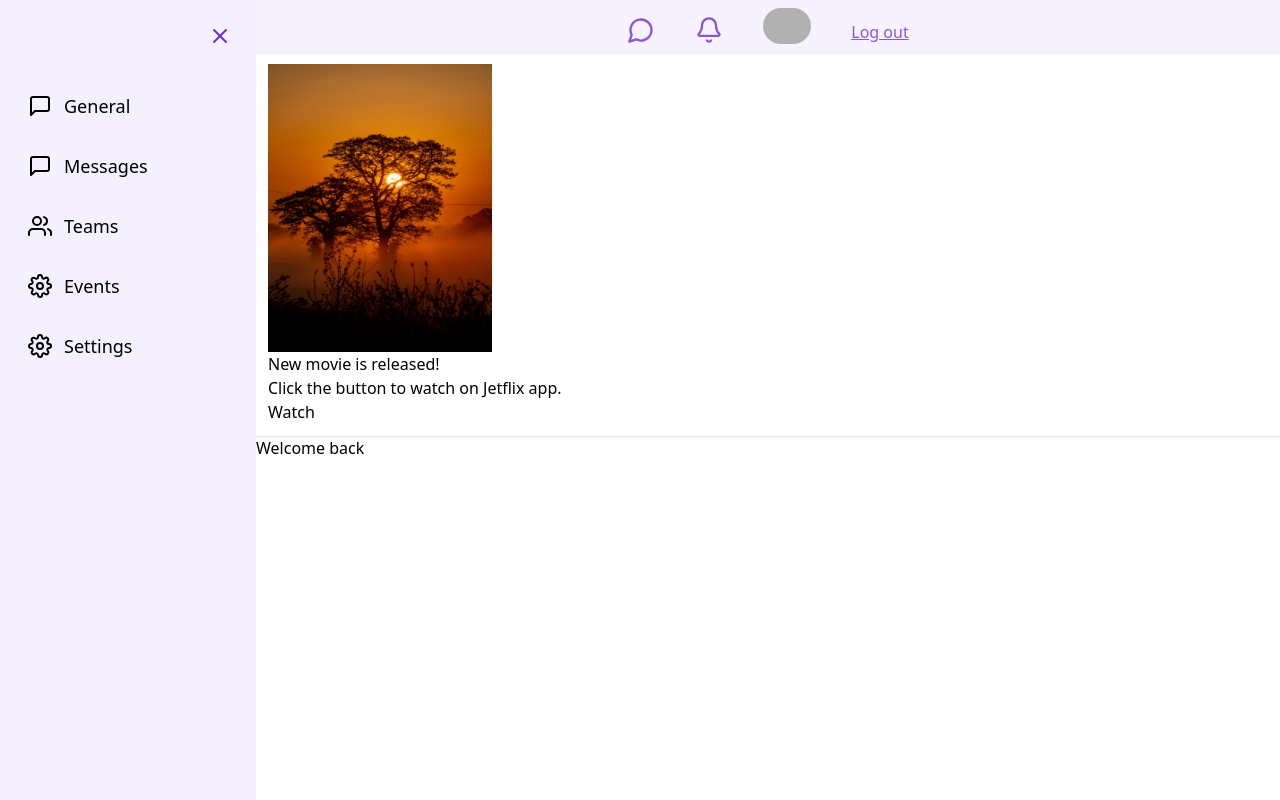
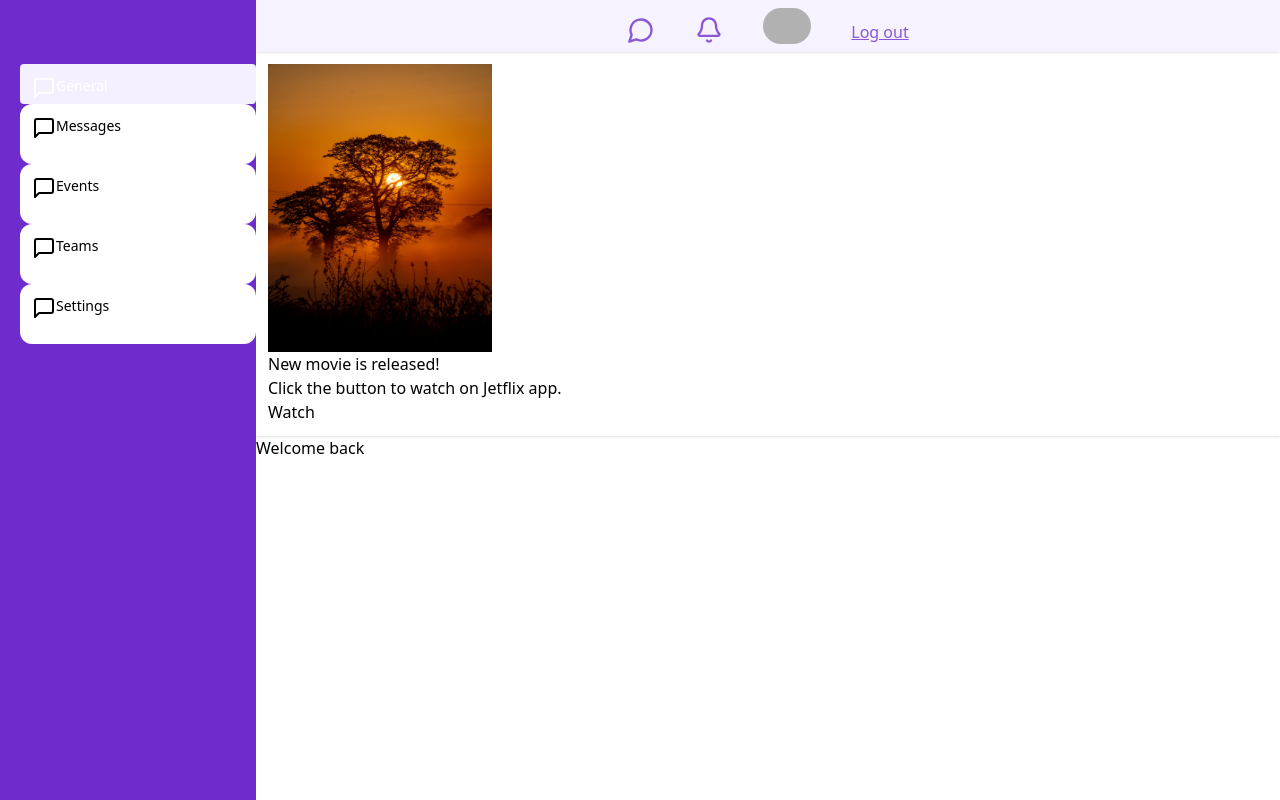
Before and after one commit to BettyyN/Social-Company-App, a Next.js app: page /home in a window 1280 px wide. Built offline with nearby package versions, Linux system fonts and the light colour scheme; no server answers; sample sign-in values are in the browser's storage; grey boxes are pictures that could not be loaded.

Commit message:
new style for drawer

```diff
--- a/Components/drawer.tsx
+++ b/Components/drawer.tsx
@@ -9,9 +9,9 @@ export default function drawer() {
   return (
     <>
       <div
-        className={`h-screen bg-[#F4F0FF] text-white ${
+        className={`h-screen bg-primary text-black ${
           isOpen ? "w-64" : "w-20"
-        } transition-all duration-300 p-4 flex flex-col relative`}
+        } transition-all duration-300 flex flex-col relative`}
       >
         {/* Toggle Button */}
         <button
@@ -22,41 +22,30 @@ export default function drawer() {
         </button>
 
         {/* Navigation */}
-        <nav className="flex flex-col flex-grow mt-6 space-y-2 text-black text-sm">
-          {[
-            {
-              label: "General",
-              icon: <FiMessageSquare size={24} />,
-              path: "/general",
-            },
-            {
-              label: "Messages",
-              icon: <FiMessageSquare size={24} />,
-              path: "/messages",
-            },
-
-            { label: "Teams", icon: <FiUsers size={24} />, path: "/teams" },
-            {
-              label: "Events",
-              icon: <FiSettings size={24} />,
-              path: "/events",
-            },
-            {
-              label: "Settings",
-              icon: <FiSettings size={24} />,
-              path: "/settings",
-            },
-          ].map((item, index) => (
-            <Link
-              href={item.path}
-              key={index}
-              className="flex items-center gap-3 p-3 rounded-md transition-all"
-            >
-              {item.icon}
-              {isOpen && <span className="text-lg">{item.label}</span>}
-            </Link>
-          ))}
-        </nav>
+        <div className="flex flex-col flex-grow mt-6 space-y-2 text-sm">
+          <ul className="flex flex-col w-full pl-5">
+            <li className="flex w-full p-3 hover:bg-secondary rounded transition-colors cursor-pointer h-10 bg-secondary">
+              <FiMessageSquare size={24} className="text-white" />
+              <h1 className="text-white">General</h1>
+            </li>
+            <li className="flex w-full p-3 hover:bg-secondary rounded-xl transition-colors cursor-pointer h-15 bg-white">
+              <FiMessageSquare size={24} />
+              <h1>Messages</h1>
+            </li>
+            <li className="flex w-full p-3 hover:bg-secondary rounded-xl transition-colors cursor-pointer h-15 bg-white">
+              <FiMessageSquare size={24} />
+              <h1>Events</h1>
+            </li>
+            <li className="flex w-full p-3 hover:bg-secondary rounded-xl transition-colors cursor-pointer h-15 bg-white">
+              <FiMessageSquare size={24} />
+              <h1>Teams</h1>
+            </li>
+            <li className="flex w-full p-3 hover:bg-secondary rounded-xl transition-colors cursor-pointer h-15 bg-white">
+              <FiMessageSquare size={24} />
+              <h1>Settings</h1>
+            </li>
+          </ul>
+        </div>
       </div>
     </>
   );
```
